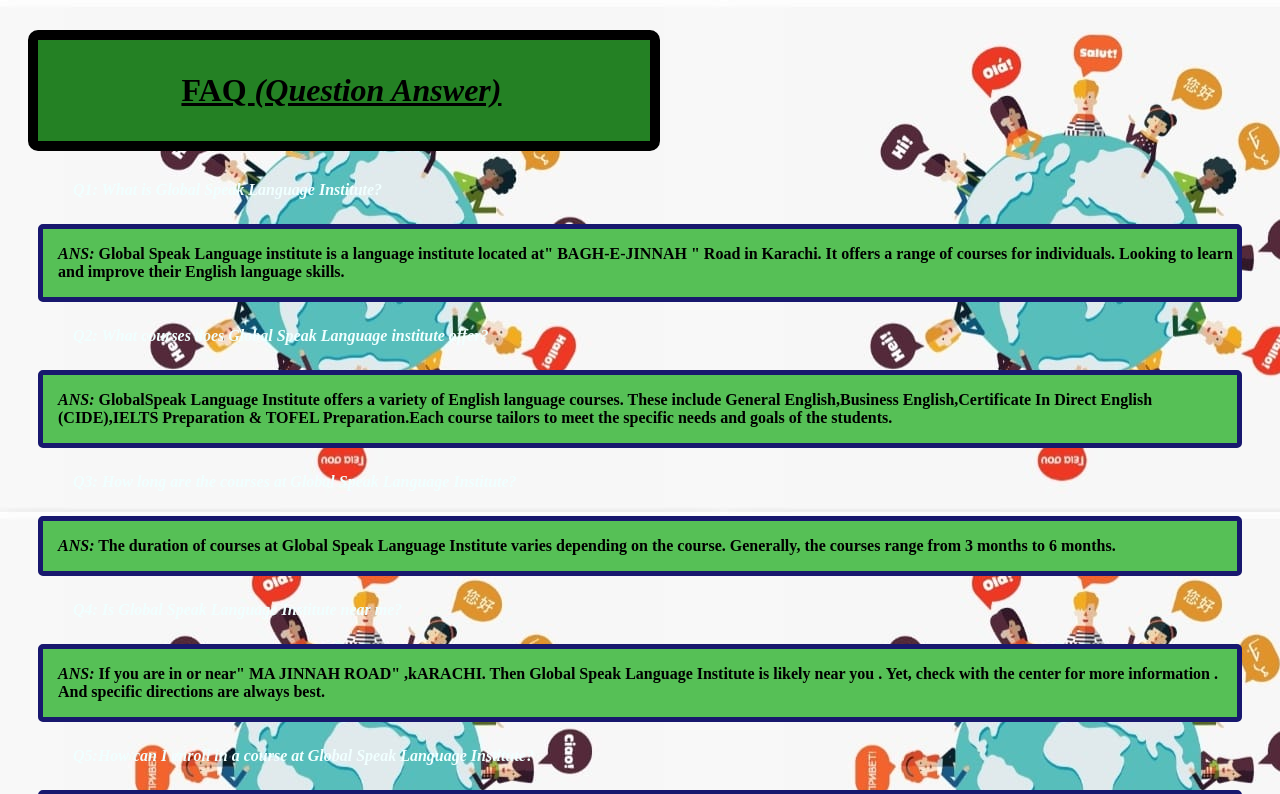
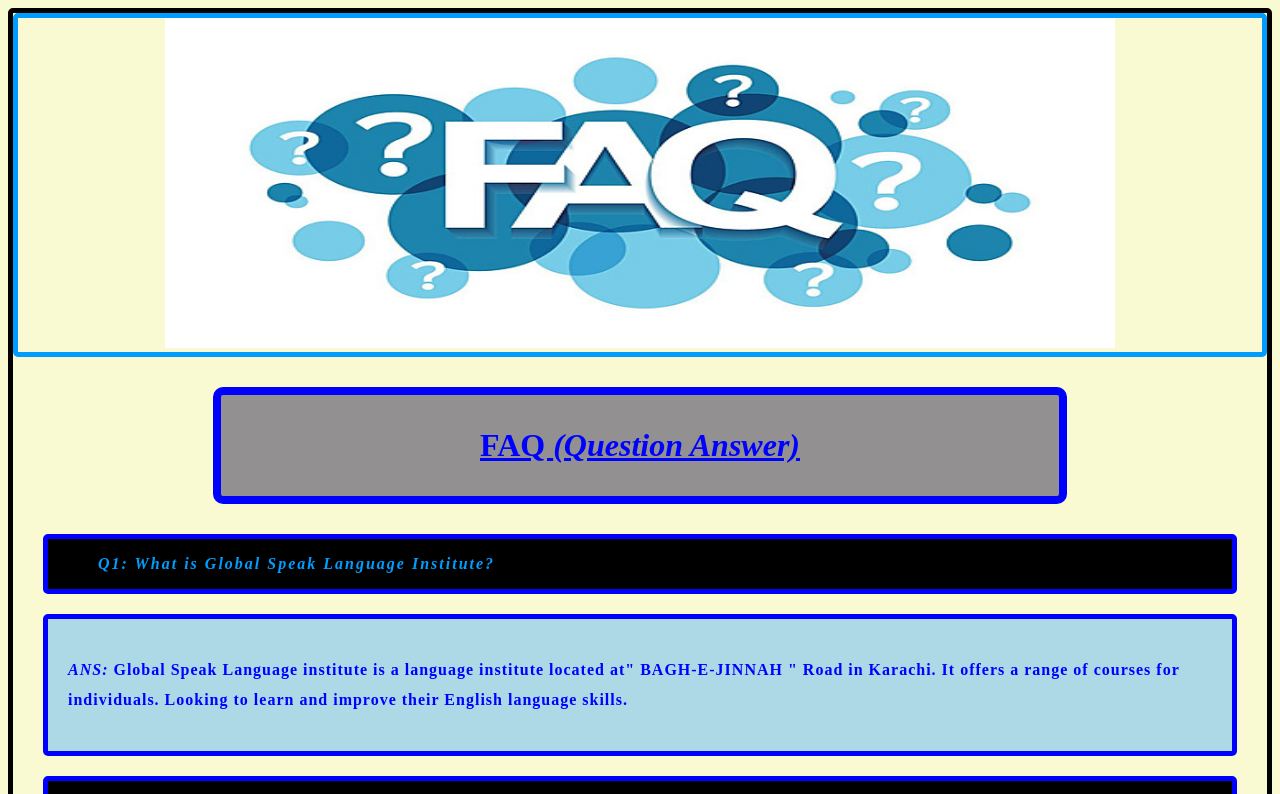
Before and after one commit to Yamna-Shaigan/final, a plain HTML site: page question.html in a window 1280 px wide. Shown: the top 794 px of the page. Drawn offline with Linux system fonts and the light colour scheme.

Commit message:
first commit

```diff
--- a/question.css
+++ b/question.css
@@ -1,41 +1,59 @@
-.first { background-color: rgb(36, 129, 36);
-color: black;
+body { background-color:lightgoldenrodyellow;
+    border-style: solid;
+    border-radius: 5px;
+    border-width: 5px;
+    border-color: black;
+}
+.first { background-color: rgb(146, 144, 144);
+color: blue;
 border-style: solid;
-border-color: black;
-border-width: 10px;
+border-color: blue;
+border-width: 8px;
 border-radius: 10px;
-margin: 30px;
-padding-left: 20px;
-padding-right: 25px;
-margin-left: 20px;
-margin-right: 20px;
-width: 15cm
+margin-top: 30px;
+margin-right: 200px;
+margin-bottom: 30px;
+margin-left: 200px;
+}
+.faq { border-style: solid;
+    border-radius: 5px;
+    border-width: 5px;
+    border-color: rgb(0, 157, 255);
+}
+.question {
+    color:rgb(0, 157, 255);
+    background-color: black;
+    border-style: solid;
+    border-radius: 5px;
+    border-color: blue;
+    border-width: 5px;
+    margin-top: 20px;
+    margin-right: 30px;
+    margin-bottom: 20px;
+    margin-left: 30px;
+    padding-left: 50px;
+    letter-spacing: 2px;
+
+
+
+
+
 
 }
-.question {
-    color: azure;
-    background-color: lightskyblue
+.Answer { background-color: lightblue;
+    color:blue;
     border-style: solid;
-    border-color:rgb(12, 8, 8);
-
-    border-width: 5px;
-    border-radius: 5px;
-    margin: 25px;
-    padding-left: 30px;
-    margin-left: 35px;
-    margin-right: 35px;
-
-}
-.Answer { background-color: rgb(86, 192, 86);
-    color: black;
-    border-style: solid;
-    border-color: rgb(24, 24, 110);
+    border-color: blue;
     border-width: 5px;
     border-radius: 5px;
     padding-left: 15px;
-    margin-left: 30px;
-    margin-right: 30px;
-
-
+       margin-right: 30px;
+       margin-bottom: 20px;
+       margin-left: 30px;
+    padding-top: 20px;
+    padding-right: 50px;
+    padding-bottom: 20px;
+    padding-left: 20px;
+    line-height: 30px;
+    letter-spacing: 1px;
 }
-body { background-image: url( backgroung.jpg);}
--- a/question.html
+++ b/question.html
@@ -7,6 +7,7 @@
     <link rel=" stylesheet" href="question.css">
 </head>
 <body>
+    <div class=" faq"> <center><img src="new.jpg" height=" 330px" width=" 950px"></img> </center></div>
     <div class=" first"> <h1> <p> <center><u><b> FAQ <i> (Question Answer)</i></b> </u></center></p></h1></div>
    <div class="question"> <p> <b> <i> Q1: What is Global Speak Language Institute?</i> </b></p></div>
   <div class=" Answer"> <p><b><i> ANS:</i> Global Speak  Language institute is a language institute located at" BAGH-E-JINNAH " Road in Karachi. It offers a range of courses for individuals. Looking to learn and improve their English language skills.</b></p></div>
```
Also changed, not shown: new.jpg (added).
